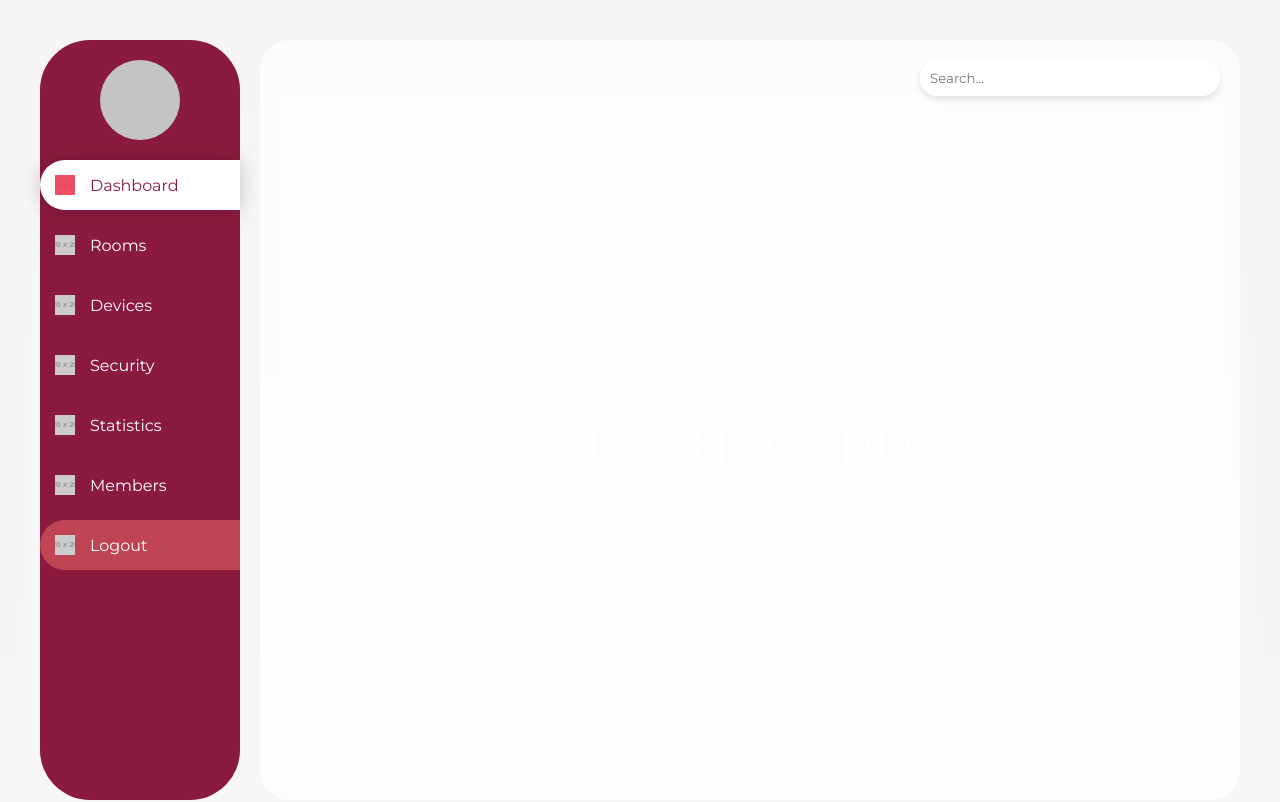
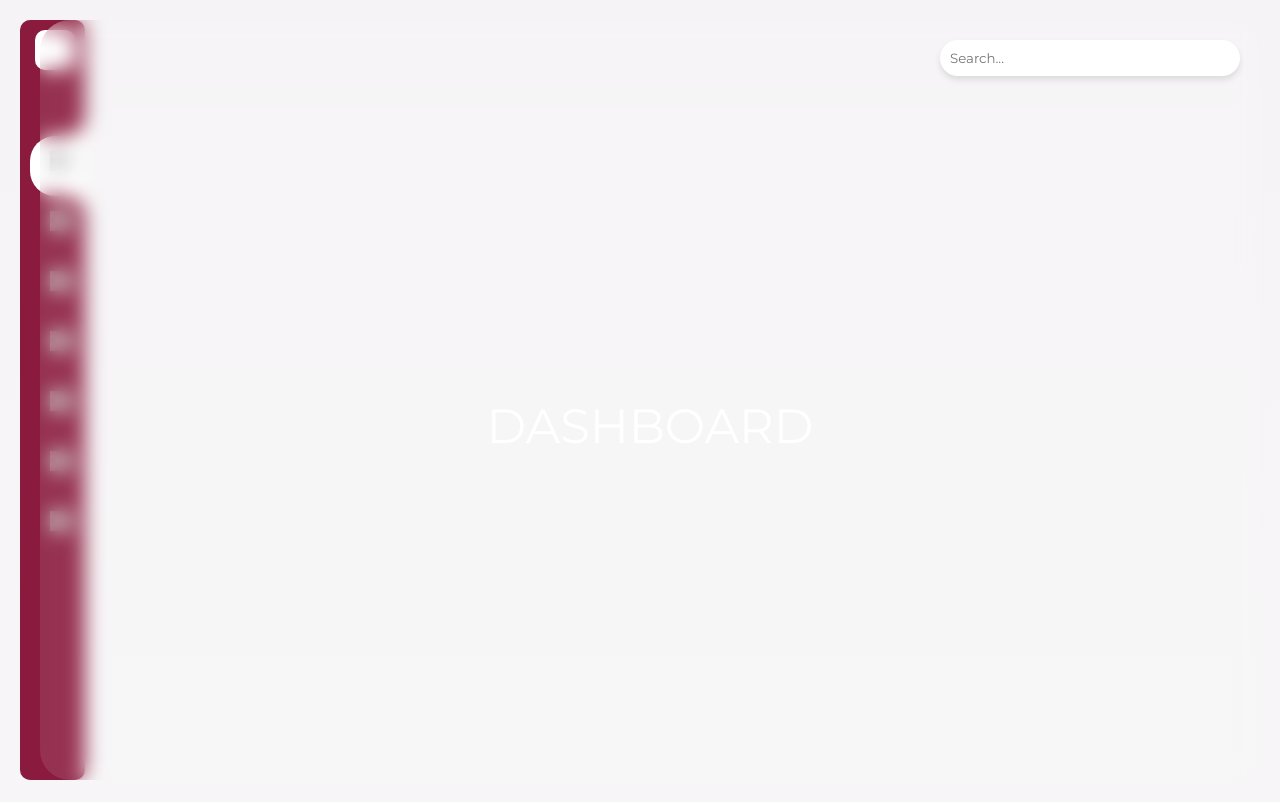
Before and after one commit to gomez50057/PAEM, a Next.js app: page /dashboard in a window 1280 px wide. Shown: the top 802 px of the page. Built offline with nearby package versions, Linux system fonts and the light colour scheme.

Commit message:
Dashboard

```diff
--- a/src/components/Dashboard.css
+++ b/src/components/Dashboard.css
@@ -1,101 +1,17 @@
-/* General styles */
-body {
-  font-family: Arial, sans-serif;
-  margin: 0;
-  padding: 0;
-  box-sizing: border-box;
-  background-color: #ffffff; /* Fondo blanco */
+/* Dashboard Container */
+.dashboard-wrapper {
+  display: flex;
+  height: 100vh;
+  padding: 20px;
 }
 
 .dashboard-container {
-  display: flex;
-  height: 100vh;
+  flex: 1;
   background: rgba(255, 255, 255, 0.1); /* Efecto Glass */
   backdrop-filter: blur(10px);
   border-radius: 30px;
+  margin-left: 20px;
   padding: 20px;
-  margin: 20px;
-}
-
-/* Sidebar styles */
-.sidebar {
-  width: 200px;
-  background-color: #8b1b3e; /* Color más cercano al de la imagen */
-  padding: 20px 0;
-  display: flex;
-  flex-direction: column;
-  align-items: center;
-  border-radius: 50px;
-  position: relative;
-}
-
-.profile-picture {
-  width: 80px;
-  height: 80px;
-  border-radius: 50%;
-  background-color: #c4c4c4;
-  margin-bottom: 20px;
-}
-
-.nav-menu {
-  width: 100%;
-}
-
-.nav-menu ul {
-  list-style-type: none;
-  padding: 0;
-  margin: 0;
-}
-
-.nav-menu li {
-  width: 100%;
-  padding: 15px;
-  color: #fff;
-  font-size: 1rem;
-  cursor: pointer;
-  display: flex;
-  align-items: center;
-  border-radius: 30px 0 0 30px;
-  transition: background-color 0.3s;
-  margin-bottom: 10px;
-}
-
-.nav-menu li.active {
-  background-color: #ffffff;
-  color: #8b1b3e;
-  box-shadow: 0 0 20px rgba(0, 0, 0, 0.2);
-  border-radius: 30px 0 0 30px;
-}
-
-.nav-menu li.active img.icon {
-  filter: invert(27%) sepia(91%) saturate(4179%) hue-rotate(320deg) brightness(91%) contrast(103%);
-}
-
-.nav-menu li:hover:not(.active) {
-  background-color: #bf4454;
-}
-
-.nav-menu li img.icon {
-  margin-right: 15px;
-}
-
-.logout {
-  margin-top: auto;
-  background-color: #bf4454;
-}
-
-.logout:hover {
-  background-color: #d65564;
-}
-
-/* Main content styles */
-.main-content {
-  flex: 1;
-  background: rgba(255, 255, 255, 0.7); /* Fondo con efecto Glass */
-  backdrop-filter: blur(20px);
-  border-radius: 30px;
-  padding: 20px;
-  margin-left: 20px;
 }
 
 .header {
@@ -123,3 +39,164 @@ body {
   font-size: 3rem;
   color: #ffffff;
 }
+
+/* Sidebar styles */
+.sidebar {
+  position: fixed;
+  top: 20px;
+  left: 20px;
+  bottom: 20px;
+  width: 60px;
+  border-radius: 10px;
+  box-sizing: initial;
+  border-left: 5px solid #8b1b3e;
+  background: #8b1b3e;
+  transition: width 0.5s;
+  overflow-x: hidden;
+}
+
+.sidebar.active {
+  width: 300px;
+}
+
+.sidebar .toggle {
+  margin-top: 10px;
+  margin-left: 10px;
+  width: 40px;
+  height: 40px;
+  background: #ffffff;
+  border-radius: 10px;
+  cursor: pointer;
+  display: flex;
+  justify-content: center;
+  align-items: center;
+}
+
+.sidebar .toggle.active {
+  background: #4300ca;
+}
+
+.sidebar .toggle i {
+  font-size: 1.5em;
+  font-weight: 900;
+  color: #8b1b3e !important;
+  display: none;
+  position: absolute;
+}
+
+.sidebar .toggle i.open,
+.sidebar .toggle.active i.close {
+  display: block;
+}
+
+.sidebar .toggle.active i.open,
+.sidebar .toggle i.close {
+  display: none;
+}
+
+.sidebar .list {
+  position: absolute;
+  top: 60px;
+  left: 0;
+  width: 100%;
+  padding-left: 5px;
+  padding-top: 40px;
+}
+
+.sidebar .list .list-item {
+  position: relative;
+  list-style: none;
+  width: 100%;
+  border-top-left-radius: 25px;
+  border-bottom-left-radius: 25px;
+}
+
+.sidebar .list .list-item.active {
+  background: #ffffff;
+}
+
+.sidebar .list .list-item:hover {
+  background: #fafafa69;
+}
+
+.sidebar .list .list-item b:nth-child(1) {
+  position: absolute;
+  top: -20px;
+  height: 20px;
+  width: 100%;
+  background: #fff;
+  display: none;
+}
+
+.sidebar .list .list-item b:nth-child(1)::before {
+  content: '';
+  position: absolute;
+  top: 0;
+  left: 0;
+  width: 100%;
+  height: 100%;
+  border-bottom-right-radius: 20px;
+  background: #8b1b3e;
+}
+
+.sidebar .list .list-item b:nth-child(2) {
+  position: absolute;
+  bottom: -20px;
+  height: 20px;
+  width: 100%;
+  background: #fff;
+  display: none;
+}
+
+.sidebar .list .list-item b:nth-child(2)::before {
+  content: '';
+  position: absolute;
+  top: 0;
+  left: 0;
+  width: 100%;
+  height: 100%;
+  border-top-right-radius: 20px;
+  background: #8b1b3e;
+}
+
+.sidebar .list .list-item.active b:nth-child(1),
+.sidebar .list .list-item.active b:nth-child(2) {
+  display: block;
+}
+
+.sidebar .list .list-item.active .list-item-link {
+  color: #000;
+}
+
+.sidebar .list .list-item .list-item-link {
+  position: relative;
+  display: block;
+  width: 100%;
+  display: flex;
+  text-decoration: none;
+  color: #ffffff;
+}
+
+.sidebar .list .list-item .list-item-link .icon {
+  position: relative;
+  display: block;
+  min-width: 60px;
+  width: 60px;
+  height: 60px;
+  line-height: 60px;
+  text-align: center;
+}
+
+.icon img {
+  width: 20px;
+  height: 20px;
+}
+
+.sidebar .list .list-item .list-item-link .title {
+  position: relative;
+  display: block;
+  padding-left: 10px;
+  height: 60px;
+  line-height: 60px;
+  white-space: normal;
+}
--- a/src/components/Dashboard.js
+++ b/src/components/Dashboard.js
@@ -1,48 +1,116 @@
 "use client";
-import React from 'react';
+import React, { useEffect } from 'react';
 import './Dashboard.css';
 
 const Dashboard = () => {
+  useEffect(() => {
+    const listItems = document.querySelectorAll('.list-item');
+    listItems.forEach((item) => {
+      item.addEventListener('click', () => {
+        listItems.forEach((li) => li.classList.remove('active'));
+        item.classList.add('active');
+      });
+    });
+
+    const toggleBtn = document.querySelector('.toggle');
+    const sidebar = document.querySelector('.sidebar');
+    toggleBtn.onclick = () => {
+      toggleBtn.classList.toggle('active');
+      sidebar.classList.toggle('active');
+    };
+  }, []);
+
   return (
-    <div className="dashboard-container">
-      <aside className="sidebar">
-        <div className="profile-picture"></div>
-        <nav className="nav-menu">
-          <ul>
-            <li className="active">
-              <img src="https://via.placeholder.com/20" alt="Dashboard Icon" className="icon" /> Dashboard
+    <div className="dashboard-wrapper">
+      <div className="sidebar">
+        <div className="toggle">
+          <i className="pe-7s-menu open"></i>
+          <i className="pe-7s-close close"></i>
+        </div>
+        <ul className="list">
+          <li className="list-item active">
+            <b></b>
+            <b></b>
+            <a href="#" className="list-item-link">
+              <div className="icon">
+                <img src="https://via.placeholder.com/20" alt="Dashboard Icon" />
+              </div>
+              <span className="title">Dashboard</span>
+            </a>
           </li>
-            <li>
-              <img src="https://via.placeholder.com/20" alt="Rooms Icon" className="icon" /> Rooms
+          <li className="list-item">
+            <b></b>
+            <b></b>
+            <a href="#" className="list-item-link">
+              <div className="icon">
+                <img src="https://via.placeholder.com/20" alt="Rooms Icon" />
+              </div>
+              <span className="title">Rooms</span>
+            </a>
           </li>
-            <li>
-              <img src="https://via.placeholder.com/20" alt="Devices Icon" className="icon" /> Devices
+          <li className="list-item">
+            <b></b>
+            <b></b>
+            <a href="#" className="list-item-link">
+              <div className="icon">
+                <img src="https://via.placeholder.com/20" alt="Devices Icon" />
+              </div>
+              <span className="title">Devices</span>
+            </a>
           </li>
-            <li>
-              <img src="https://via.placeholder.com/20" alt="Security Icon" className="icon" /> Security
+          <li className="list-item">
+            <b></b>
+            <b></b>
+            <a href="#" className="list-item-link">
+              <div className="icon">
+                <img src="https://via.placeholder.com/20" alt="Security Icon" />
+              </div>
+              <span className="title">Security</span>
+            </a>
           </li>
-            <li>
-              <img src="https://via.placeholder.com/20" alt="Statistics Icon" className="icon" /> Statistics
+          <li className="list-item">
+            <b></b>
+            <b></b>
+            <a href="#" className="list-item-link">
+              <div className="icon">
+                <img src="https://via.placeholder.com/20" alt="Statistics Icon" />
+              </div>
+              <span className="title">Statistics</span>
+            </a>
           </li>
-            <li>
-              <img src="https://via.placeholder.com/20" alt="Members Icon" className="icon" /> Members
+          <li className="list-item">
+            <b></b>
+            <b></b>
+            <a href="#" className="list-item-link">
+              <div className="icon">
+                <img src="https://via.placeholder.com/20" alt="Members Icon" />
+              </div>
+              <span className="title">Members</span>
+            </a>
           </li>
-            <li className="logout">
-              <img src="https://via.placeholder.com/20" alt="Logout Icon" className="icon" /> Logout
+          <li className="list-item">
+            <b></b>
+            <b></b>
+            <a href="#" className="list-item-link">
+              <div className="icon">
+                <img src="https://via.placeholder.com/20" alt="Logout Icon" />
+              </div>
+              <span className="title">Logout</span>
+            </a>
           </li>
         </ul>
-        </nav>
-      </aside>
-      <main className="main-content">
+      </div>
+
+      <div className="dashboard-container">
         <header className="header">
           <input type="text" placeholder="Search..." className="search-bar" />
         </header>
         <section className="content">
           <h1>DASHBOARD</h1>
         </section>
-      </main>
+      </div>
     </div>
   );
-}
+};
 
 export default Dashboard;
```
Lines whose indentation alone changed are shown as unchanged.
